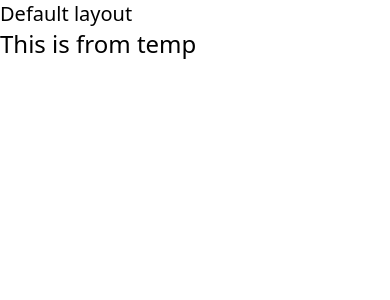
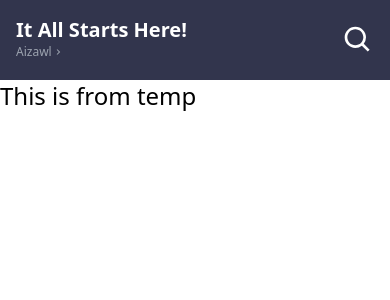
Before and after one commit to awma-Mi-Na/bookmyshow-clone, a React (Create React App) app: page / in a window 390 px wide. Shown: the top 300 px of the page. Built offline with nearby package versions, Linux system fonts and the light colour scheme.

Commit message:
navbar for sm devices

```diff
--- a/package.json
+++ b/package.json
@@ -9,6 +9,7 @@
     "@testing-library/user-event": "^12.8.3",
     "react": "^17.0.2",
     "react-dom": "^17.0.2",
+    "react-icons": "^4.2.0",
     "react-router-dom": "^5.3.0",
     "react-scripts": "4.0.3",
     "web-vitals": "^1.1.2"
--- /dev/null
+++ b/src/components/navbar/navbar.component.jsx
@@ -0,0 +1,41 @@
+import React from "react";
+import { BiChevronRight, BiSearch } from "react-icons/bi";
+
+const NavSm = () => {
+  return (
+    <>
+      <div className="flex items:center text-white justify-between">
+        <div>
+          <h3 className="text-xl font-bold">It All Starts Here!</h3>
+          <span className="text-gray-400 text-xs flex items-center">
+            Aizawl <BiChevronRight />
+          </span>
+        </div>
+        <div className="w-8 h-12">
+          <BiSearch className="w-full h-full" />
+        </div>
+      </div>
+    </>
+  );
+};
+const NavMd = () => {};
+const NavLg = () => {};
+
+const NavBar = () => {
+  return (
+    <>
+      <nav className="bg-navclr-700 p-4">
+        <div className="md:hidden ">
+          {/* mobile screen */}
+          <NavSm />
+        </div>
+        <div className="hidden md:flex lg:hidden">
+          {/* tablet and medium size devices */}
+        </div>
+        <div className="hidden lg:flex">{/* pc/large devices */}</div>
+      </nav>
+    </>
+  );
+};
+
+export default NavBar;
--- a/src/layouts/Default.layout.jsx
+++ b/src/layouts/Default.layout.jsx
@@ -1,9 +1,10 @@
-import React from "react";
+// import React from "react";
+import NavBar from "../components/navbar/navbar.component";
 
 const DefaultLayout = (props) => {
   return (
     <>
-      <h1 className="text-xl">Default layout</h1>
+      <NavBar />
       {props.children}
     </>
   );
--- a/tailwind.config.js
+++ b/tailwind.config.js
@@ -2,7 +2,22 @@ module.exports = {
   purge: ["./src/**/*.{js,jsx,ts,tsx}", "./public/index.html"],
   darkMode: false, // or 'media' or 'class'
   theme: {
-    extend: {},
+    extend: {
+      colors: {
+        navclr: {
+          50: "#efeffd",
+          100: "#d1d2e4",
+          200: "#b2b4cd",
+          300: "#9396b8",
+          400: "#7578a2",
+          500: "#5c5f89",
+          600: "#474a6b",
+          700: "#32354d",
+          800: "#1d1f30",
+          900: "#070b16",
+        },
+      },
+    },
   },
   variants: {
     extend: {},
```
Also changed, not shown: 1 other file (tests, documents, lock files or other folders).
